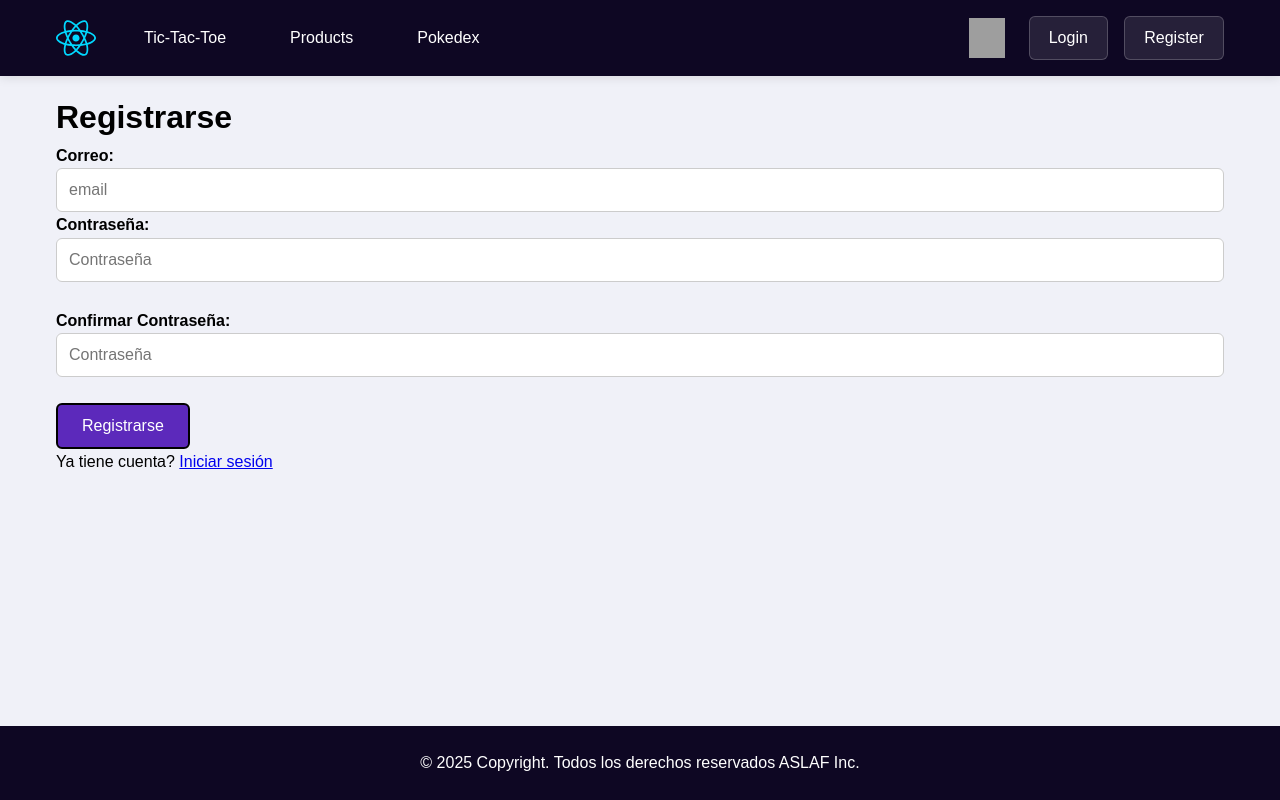
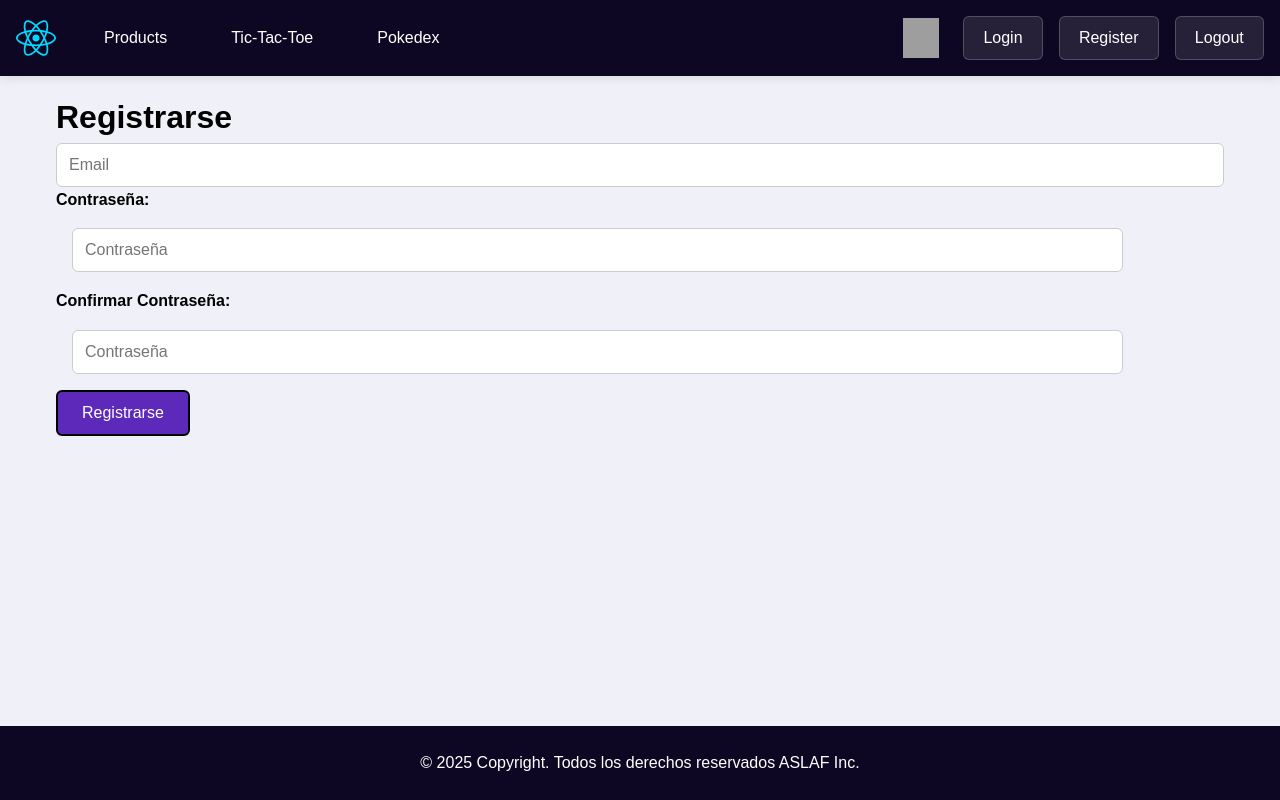
Before and after one commit to DMv18/etc, a React (Vite) app in the folder Udemy/: page /register in a window 1280 px wide. Built offline with nearby package versions, Linux system fonts and the light colour scheme; grey boxes are pictures that could not be loaded; some icons are missing.

Commit message:
Predentacion Front-end

```diff
--- a/Udemy/src/App/Routes/routes.jsx
+++ b/Udemy/src/App/Routes/routes.jsx
@@ -1,5 +1,5 @@
-import React, { Suspense, lazy } from "react";
-import { Routes, Route } from "react-router-dom";
+import { Suspense, lazy, useEffect, useState} from "react";
+import { Routes, Route, Navigate , useLocation} from "react-router-dom";
 
 const Home = lazy(() => import("@home/home.jsx"));
 const Pokedex = lazy(() => import("@pokedex/pokedex.jsx"));
@@ -8,17 +8,33 @@ const Tablero = lazy(() => import("@tic-tac/tablero.jsx"));
 const Login = lazy(() => import("@user/login/login.jsx"));
 const Register = lazy(() => import("@user/register/register.jsx"));
 
+function useAuthStatus() {
+  const [isLoggedIn, setIsLoggedIn] = useState(false);
+  const location = useLocation();
+
+  useEffect(() => {
+    const user = localStorage.getItem("user");
+    setIsLoggedIn(!!user);
+  }, [location.pathname]);
+
+  return isLoggedIn;
+}
+
 export default function AppRoutes() {
+    const isLoggedIn = useAuthStatus();
+
+
+
     return (
         <Suspense fallback={<div style={{padding:20}}>Cargando...</div>}>
             <Routes>
                 <Route path="/" element={<Home />} />
-                <Route path="/pokedex" element={<Pokedex />} />
-                <Route path="/dashboard/*" element={<DashboardProducts />} />
-                <Route path="/tablero" element={<Tablero />} />
-                <Route path="/login" element={<Login />} />
-                <Route path="/register" element={<Register />} />
                 <Route path="*" element={<Home />} />
+                <Route path="/pokedex" element={isLoggedIn ? <Pokedex /> : <Navigate to="/login" />} />
+                <Route path="/dashboard" element={isLoggedIn ? <DashboardProducts /> : <Navigate to="/login" />} />
+                <Route path="/tablero" element={isLoggedIn ? <Tablero /> : <Navigate to="/login" />} />
+                <Route path="/login" element={ <Login />} />
+                <Route path="/register" element={ <Register />} />
             </Routes>
         </Suspense>
     );
--- a/Udemy/src/App/pages/Home/home.jsx
+++ b/Udemy/src/App/pages/Home/home.jsx
@@ -1,7 +1,21 @@
+import Layout from "@components/Layout/Layout";
 export default function Home(){
     return(
         <>
-            <h1>Home Page</h1>
+            <h1 style={{textAlign: "center", marginTop: "2rem"}}>Bienvenido a la página de inicio</h1>
+            <Layout>
+                    <div>
+                        <img src="https://reactiveprogramming.io/_next/image?url=%2Ffigures%2Freact%2Fweb-components.png&w=1920&q=75" alt="React Logo" width="500" />
+                    </div>
+                    <div>
+                        <h4>
+                            ¿Qué es React?
+                        </h4>
+                        <p>
+                            React es una biblioteca de JavaScript de código abierto, creada por Facebook, que se utiliza para construir interfaces de usuario interactivas (UI) y aplicaciones web de una sola página (SPA). Se basa en el concepto de componentes reutilizables, lo que permite a los desarrolladores crear interfaces complejas de manera más eficiente.
+                        </p>
+                    </div>
+            </Layout>
         </>
     );
 }
--- a/Udemy/src/App/pages/user/components/input_contrasena/input_contrasena.jsx
+++ b/Udemy/src/App/pages/user/components/input_contrasena/input_contrasena.jsx
@@ -9,7 +9,7 @@ export default function Input_contrasena({ children, value, onChange, placeholde
         <div className="campo-identificacion">
             <h4>{children}</h4>
             <div className="input_contrasena">
-                <input type={showPassword ? "text" : "password"} value={value} onChange={onChange} placeholder={placeholder} className="password-input"/>
+                <input style={{width:'90%', margin: '1rem'}} type={showPassword ? "text" : "password"} value={value} onChange={onChange} placeholder={placeholder} className="password-input"/>
                 <span
                     onClick={() => setShowPassword(!showPassword)} className="password-toggle" aria-label={showPassword ? "Ocultar contraseña" : "Mostrar contraseña"} role="button" tabIndex={0}>
                     {showPassword ? <VisibilityOffIcon /> : <VisibilityIcon />}
--- a/Udemy/src/App/pages/user/login/login.jsx
+++ b/Udemy/src/App/pages/user/login/login.jsx
@@ -1,23 +1,25 @@
-import { useState } from "react"
-import { useNavigate } from 'react-router-dom';
-import Input_contrasena from "@user/components/input_contrasena/input_contrasena.jsx"
-import data_user from '@data/data_user.json';
-import '@user/styles/user.css';
-import Layout from '@components/Layout/Layout.jsx';
-
+import { useState } from "react";
+import { useNavigate } from "react-router-dom";
+import Input_contrasena from "@user/components/input_contrasena/input_contrasena.jsx";
+import Layout from "@components/Layout/Layout.jsx";
 
 export default function Login() {
   const [email, setEmail] = useState("");
   const [password, setPassword] = useState("");
-  const [data, setData] = useState(data_user);
   const navigate = useNavigate();
 
-  const handleSubmit = (e) => {
+  const handleSubmit = async (e) => {
     e.preventDefault();
-    const user = data.find(user => user.email === email && user.password === password);
-    if (user) {
+    const resp = await fetch("http://localhost:3000/login", {
+      method: "POST",
+      headers: { "Content-Type": "application/json" },
+      body: JSON.stringify({ email, password })
+    });
+    const result = await resp.json();
+    if(result.success){
+      localStorage.setItem("user", JSON.stringify(result.user));
       alert("Inicio de sesión exitoso");
-      navigate('/');
+      navigate("/");
     } else {
       alert("Correo o contraseña incorrectos");
     }
@@ -25,22 +27,17 @@ export default function Login() {
 
   return (
     <Layout>
-      <form  className="Panel-identificacion" onSubmit={handleSubmit}>
+      <form onSubmit={handleSubmit} className="Panel-identificacion">
         <h1>Iniciar Sesión</h1>
         <div className="campo-identificacion">
           <h4>Correo:</h4>
-          <input className="input_correo" type="email" value={email} placeholder="abc123@ejemplo.com" onChange={(e) => setEmail(e.target.value)} />
+          <input type="email" value={email} onChange={e => setEmail(e.target.value)} />
         </div>
-
         <div className="campo-identificacion">
-          <Input_contrasena value={password} onChange={(e) => setPassword(e.target.value)}>Contraseña:</Input_contrasena>
-
+          <Input_contrasena value={password} onChange={e => setPassword(e.target.value)}>Contraseña:</Input_contrasena>
         </div>
         <button type="submit">Iniciar Sesión</button>
-
-
-        <p>No tiene cuenta? <a href="/register">Regístrate</a></p>
       </form>
     </Layout>
   );
- }
+}
--- a/Udemy/src/App/pages/user/register/register.jsx
+++ b/Udemy/src/App/pages/user/register/register.jsx
@@ -1,41 +1,47 @@
 import { useState } from "react";
-import data_user from '@data/data_user.json';
-import Input_contrasena from "@user/components/input_contrasena/input_contrasena.jsx"
-import Layout from '@components/Layout/Layout.jsx';
+import Input_contrasena from "@user/components/input_contrasena/input_contrasena.jsx";
+import Layout from "@components/Layout/Layout.jsx";
 
 export default function Register() {
   const [email, setEmail] = useState("");
   const [password, setPassword] = useState("");
   const [confirmPassword, setConfirmPassword] = useState("");
-    const [data, setData] = useState(data_user);
 
-    const handleSubmit = (e) => {
+  const handleSubmit = async (e) => {
     e.preventDefault();
-        console.log("Email:", email);
-        console.log("Password:", password);
-        console.log("Confirm Password:", confirmPassword);
+    if(password !== confirmPassword){
+      alert("Las contraseñas no coinciden");
+      return;
+    }
+
+    const respUsers = await fetch("http://localhost:3000/users");
+    const users = await respUsers.json();
+    if(users.find(u => u.email === email)){
+      alert("Usuario ya registrado");
+      return;
+    }
+
+    const newUser = { id: users.length+1, email, password };
+    await fetch("http://localhost:3000/users", {
+      method: "POST",
+      headers: { "Content-Type": "application/json" },
+      body: JSON.stringify(newUser)
+    });
+
+    localStorage.setItem("user", JSON.stringify(newUser));
+
+    alert("Usuario registrado correctamente");
   };
 
   return (
     <Layout>
-        <form  className="Panel-identificacion" onSubmit={handleSubmit}>
+      <form onSubmit={handleSubmit} className="Panel-identificacion">
         <h1>Registrarse</h1>
-            <div className="campo-identificacion">
-                <h4>Correo:</h4>
-                <input className="input_correo" type="email" value={email} placeholder="email" onChange={(e) => setEmail(e.target.value)} />
-            </div>
-
-            <div className="campo-identificacion">
-                <Input_contrasena value={password} onChange={(e) => setPassword(e.target.value)}>Contraseña:</Input_contrasena>
-            </div>
-
-            <div className="campo-identificacion">
-                <Input_contrasena value={confirmPassword} onChange={(e) => setConfirmPassword(e.target.value)}>Confirmar Contraseña:</Input_contrasena>
-            </div>
+        <input type="email" value={email} onChange={e => setEmail(e.target.value)} placeholder="Email" />
+        <Input_contrasena value={password} onChange={e => setPassword(e.target.value)}>Contraseña:</Input_contrasena>
+        <Input_contrasena value={confirmPassword} onChange={e => setConfirmPassword(e.target.value)}>Confirmar Contraseña:</Input_contrasena>
         <button type="submit">Registrarse</button>
-
-            <p>Ya tiene cuenta? <a href="/login">Iniciar sesión</a></p>
       </form>
     </Layout>
-    )
+  );
 }
--- a/Udemy/src/components/Header/Header.css
+++ b/Udemy/src/components/Header/Header.css
@@ -13,7 +13,6 @@ header {
 
 .header-inner {
     width: 100%;
-    max-width: 1200px;
     margin: 0 auto;
     padding: 0.5rem 1rem;
     display: flex;
--- a/Udemy/src/components/Header/Header.jsx
+++ b/Udemy/src/components/Header/Header.jsx
@@ -11,6 +11,11 @@ function Header(){
 
     function ToJS() {
         window.location.replace("http://127.0.0.1:5500/index.html");
+    }
+
+    function logout() {
+        localStorage.removeItem("user");
+        navigate('/login');
     }
 
     function handleToggleMenu(e){
@@ -68,14 +73,7 @@ function Header(){
                 <div className="header-left-group">
                     <div className="header-left">
                         <img className="logoHeader" onClick={() => navigate('/')} src={reactLogo} alt="Logo React" />
-                        <button
-                            ref={hamburgerRef}
-                            type="button"
-                            className="hamburger"
-                            aria-label="Toggle menu"
-                            aria-expanded={open}
-                            onClick={handleToggleMenu}
-                        >
+                        <button ref={hamburgerRef} type="button" className="hamburger" aria-label="Toggle menu" aria-expanded={open} onClick={handleToggleMenu}>
                             <span className="bar" />
                             <span className="bar" />
                             <span className="bar" />
@@ -83,8 +81,8 @@ function Header(){
                     </div>
 
                     <div className="header-tabs" aria-hidden={open}>
+                        <Link className="header-tabs-a" to='/dashboard'>Products</Link>
                         <Link className="header-tabs-a" to='/tablero'>Tic-Tac-Toe</Link>
-                        <Link className="header-tabs-a" to='/dashboard'>Products</Link>
                         <Link className="header-tabs-a" to='/pokedex'>Pokedex</Link>
                     </div>
                 </div>
@@ -99,6 +97,7 @@ function Header(){
                     <div className="header-auth-links" aria-hidden={open}>
                         <Link className="header-tabs-a" to='/login'>Login</Link>
                         <Link className="header-tabs-a" to='/register'>Register</Link>
+                        <Link className="header-tabs-a" onClick={logout}>Logout</Link>
                     </div>
                 </div>
             </div>
--- a/Udemy/src/components/Layout/Layout.jsx
+++ b/Udemy/src/components/Layout/Layout.jsx
@@ -1,4 +1,3 @@
-import React from 'react';
 import './Layout.css';
 
 export default function Layout({ children, className = '', gap = '1rem' }) {
```
Also changed, not shown: Udemy/src/App.jsx (+3 -4 lines), Udemy/src/App/pages/Pokedex/pokedex.jsx (+22 -22 lines), Udemy/src/App/pages/Pokedex/styles/pokedex.css (+14 -5 lines), Udemy/src/App/pages/Pokedex/components/GetPokemonData.js (deleted). Lines whose indentation alone changed are shown as unchanged.
